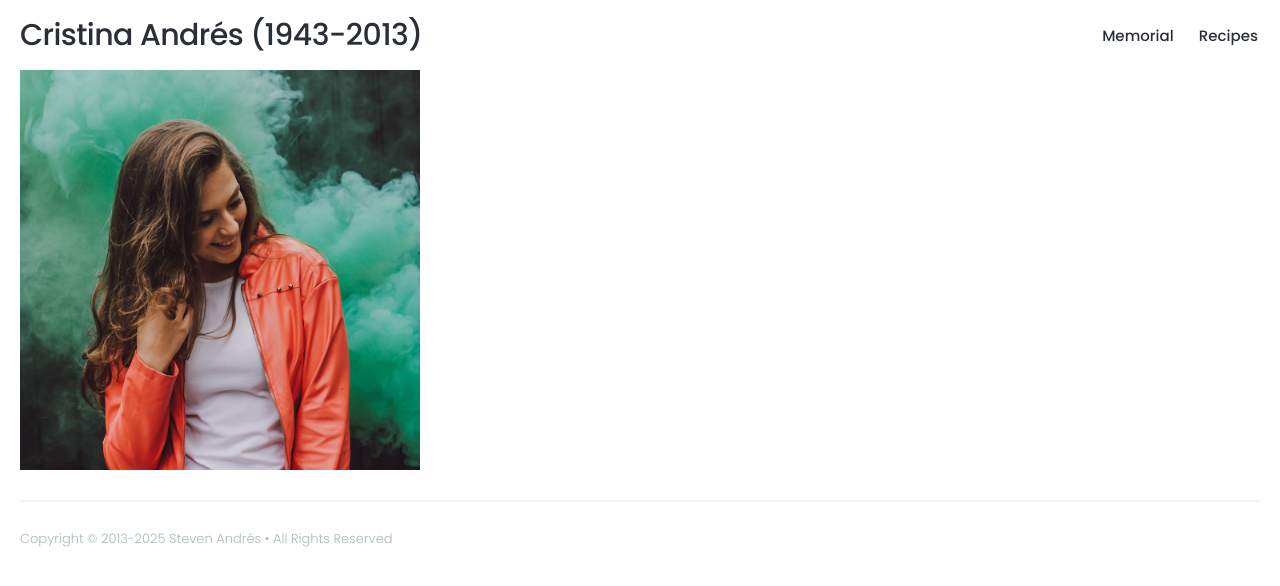
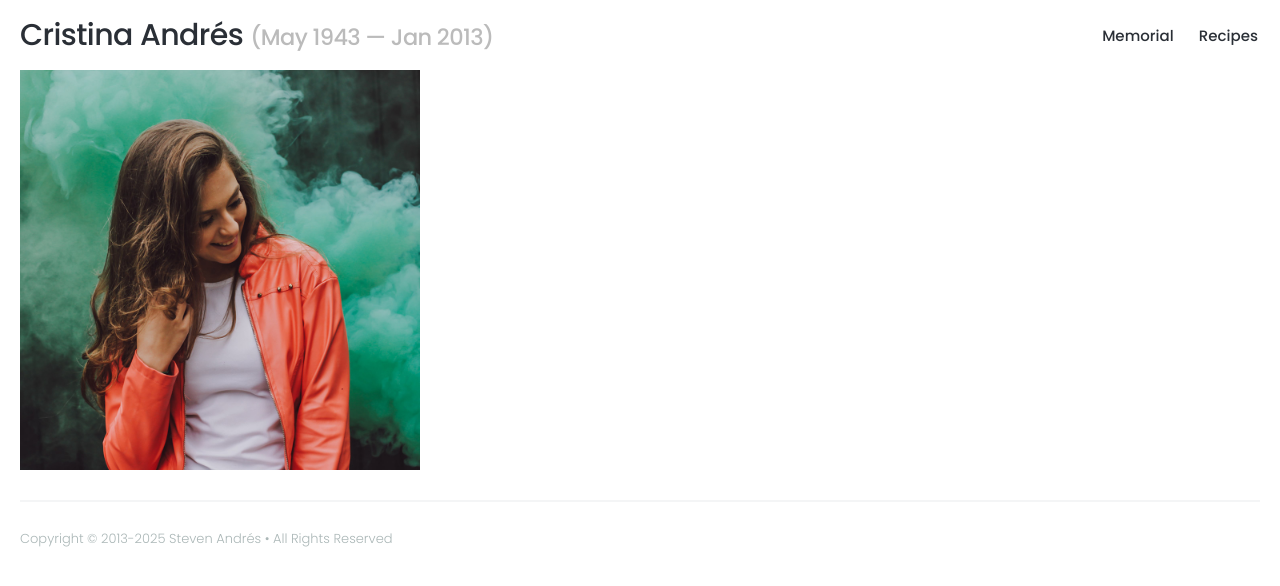
Before and after one commit to 950cagney/950cagney.github.io, a Jekyll site: the page built from index.html, in a window 1280 px wide. Shown: the top 586 px of the page. Built offline with Jekyll 4.4.1, drawn with Linux system fonts in a browser that asks for light colours; nearby versions of some CDN libraries; the list of posts is cut into pages by our own code.

Commit message:
Update settings.yml

```diff
--- a/_data/settings.yml
+++ b/_data/settings.yml
@@ -1,6 +1,7 @@
 
 basic_settings:
-  site_title: Cristina Andr&eacute;s (1943-2013)
+  site_title: Cristina Andr&eacute;s
+  site_tagline: (May 1943 — Jan 2013)
   favicon_image: /images/favicon.png
 
 header_settings:
```
